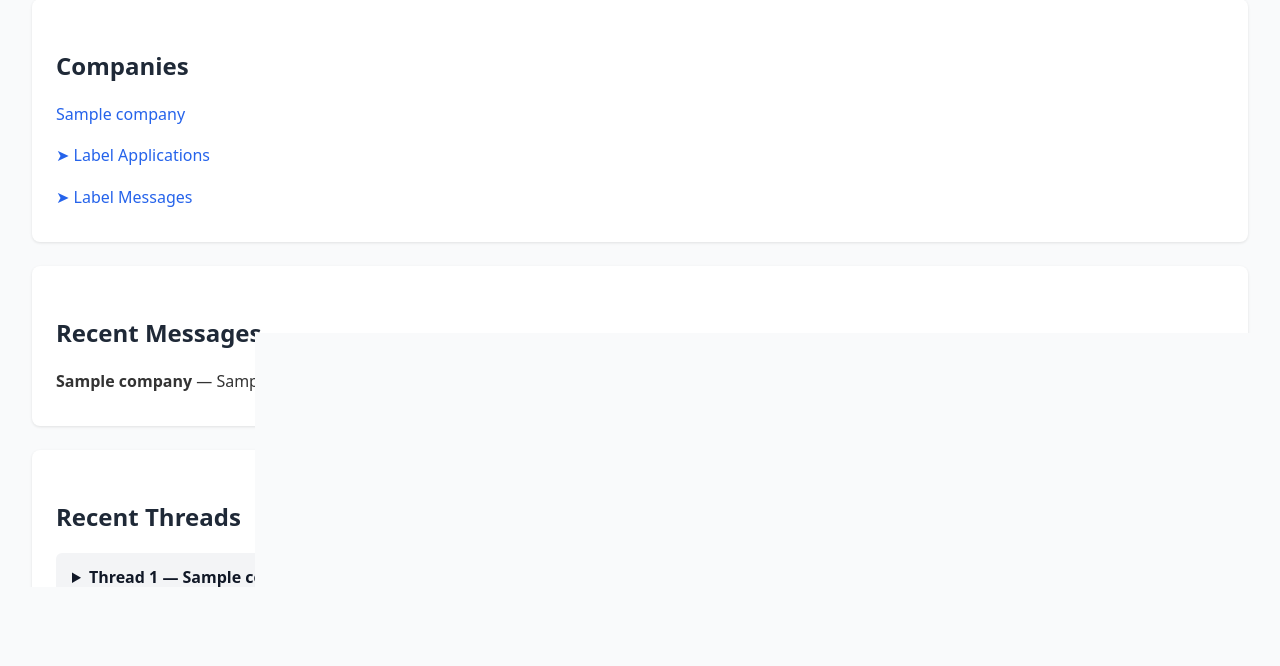
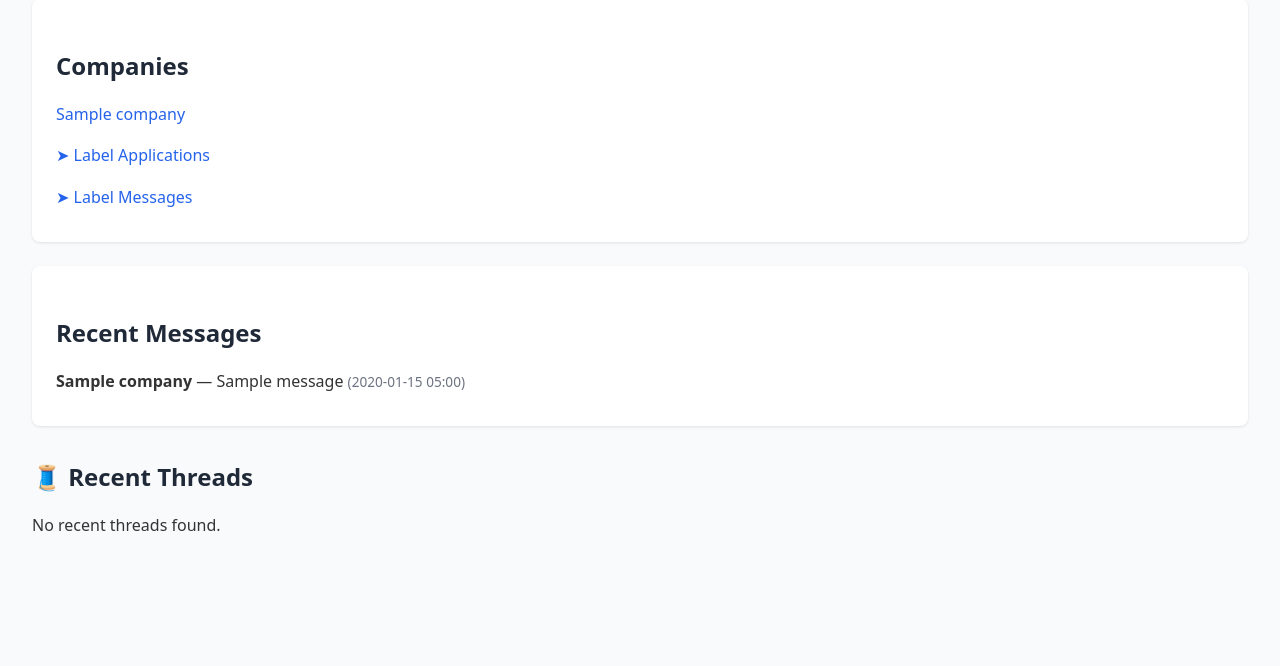
Before and after one commit to cyberthreatgurl/GmailJobTracker, a Django app: page / in a window 1280 px wide. Shown: the part 938-1604 px from the top of the page. After the commit the page ends 1469 px from the top, so only its background shows below. Run offline with Django 5.2, Linux system fonts and the light colour scheme; a user stored in the database is signed in; tables that the repository leaves empty hold one stand-in row (values such as "Sample post").

Commit message:
more progress

```diff
--- a/db.py
+++ b/db.py
@@ -18,11 +18,9 @@ SCHEMA_VERSION = '1.1.0'
 # --- Apply is_valid_company() filter globally ---
 def is_valid_company(name):
     name = name.strip()
-    if re.match(r'^[a-z]', name):
+    if not name or len(name.split()) > 8:
         return False
-    if re.search(r'\b(your|you|position|manager|engineer|researcher|job|role|title)\b', name, re.I):
-        return False
-    if len(name.split()) > 5:
+    if re.search(r'\b(application|interview|position|role|job|resume|thank you|your)\b', name, re.I):
         return False
     return True
 
--- a/patterns.json
+++ b/patterns.json
@@ -62,6 +62,12 @@
     "reaching out again"
   ],
   "domain_to_company": {
+    "ecs-federal.com": "ECS",
+    "partnerforces.com": "PartnerForce",
+    "claroty.com": "Claroty",
+    "rapid7.com": "Rapid7",
+    "simventions.com": "SimVentions",
+    "caci.com": "CACI",
     "cloudflare.com": "Cloudflare",
     "armis.com": "Armis",
     "venturegloballng.com": "Venture Global LNG",
--- a/tracker/templates/tracker/dashboard.html
+++ b/tracker/templates/tracker/dashboard.html
@@ -147,39 +147,32 @@
   </ul>
 </div>
 
-<!-- ✅ Recent Threads -->
-<div class="card">
-  <h2>Recent Threads</h2>
+<h2>🧵 Recent Threads</h2>
 {% for thread_id, msgs in threads %}
-    <details>
-      <summary>
-        {% with last_msg=msgs|last %}
-          Thread {{ thread_id }} —
-          {% if last_msg.company %}
-            <strong>{{ last_msg.company.name }}</strong>
+  <div class="thread" style="margin-bottom: 2em; padding: 1em; border: 1px solid #ddd;">
+    <strong>Thread {{ thread_id }}</strong><br>
+    {% for msg in msgs %}
+      <div style="margin-top: 0.5em; padding-left: 1em;">
+        <em>{{ msg.timestamp|date:"Y-m-d H:i" }}</em> —
+        {% if msg.company %}
+          {{ msg.company.name }}
         {% else %}
-            <strong>No Company</strong>
+          No Company
         {% endif %}
-          : {{ last_msg.subject }}
-          <span class="timestamp">({{ last_msg.timestamp|date:"Y-m-d H:i" }})</span>
-        {% endwith %}
-      </summary>
-      {% for msg in msgs %}
-        <div class="message">
-          <span class="timestamp">{{ msg.timestamp|date:"Y-m-d H:i" }}</span> —
-          {% if msg.company %}
-            <strong>{{ msg.company.name }}</strong>
-          {% else %}
-            <strong>No Company</strong>
-          {% endif %}
-          : {{ msg.subject }}
+        <br>
+        <strong>{{ msg.subject }}</strong><br>
+        <span style="color: #6b7280;">Label: {{ msg.ml_label|default:"Unlabeled" }}</span><br>
+        <div style="font-size: 0.9em; color: #4b5563;">
+          {{ msg.body|truncatewords:40 }}
+        </div>
       </div>
     {% endfor %}
-    </details>
+  </div>
 {% empty %}
-    <p>No threads found.</p>
+  <p>No recent threads found.</p>
 {% endfor %}
-</div>
+
+
 
   <!-- ✅ Chart.js integration -->
   <script src="https://cdn.jsdelivr.net/npm/chart.js"></script>
--- a/tracker/views.py
+++ b/tracker/views.py
@@ -45,17 +45,17 @@ def dashboard(request):
         interview_date__gte=now()
     ).order_by('interview_date')
 
-    # pull in recent messages
-    messages = Message.objects.all().order_by('-timestamp')[:100]
+    # ✅ Recent messages with company preloaded
+    messages = Message.objects.select_related("company").order_by('-timestamp')[:100]
 
-    # ✅ Group messages by thread_id
+    # ✅ Group messages by thread_id with company preloaded
     threads = defaultdict(list)
-    for msg in Message.objects.all().order_by("thread_id", "timestamp"):
+    for msg in Message.objects.select_related("company").order_by("thread_id", "timestamp"):
         threads[msg.thread_id].append(msg)
 
-    # Convert to a list of (thread_id, [messages]) sorted by most recent message
+    # ✅ Filter to threads with >1 message, then sort and slice
     thread_list = sorted(
-        threads.items(),
+        [(tid, msgs) for tid, msgs in threads.items() if len(msgs) > 1],
         key=lambda t: t[1][-1].timestamp,
         reverse=True
     )[:50]
@@ -81,12 +81,13 @@ def dashboard(request):
         "upcoming_interviews": upcoming_interviews,
         "messages": messages,
         "threads": thread_list,
-        "latest_stats": latest_stats,          # ✅ snapshot
-        "chart_labels": chart_labels,          # ✅ for Chart.js
+        "latest_stats": latest_stats,
+        "chart_labels": chart_labels,
         "chart_inserted": chart_inserted,
         "chart_skipped": chart_skipped,
         "chart_ignored": chart_ignored,
     })
+
 
 def company_detail(request, company_id):
     company = get_object_or_404(Company, pk=company_id)
```
Also changed, not shown: parser.py (+8 -6 lines), tracker/templates/tracker/label_messages.html (+16 -28 lines). Lines whose indentation alone changed are shown as unchanged.
